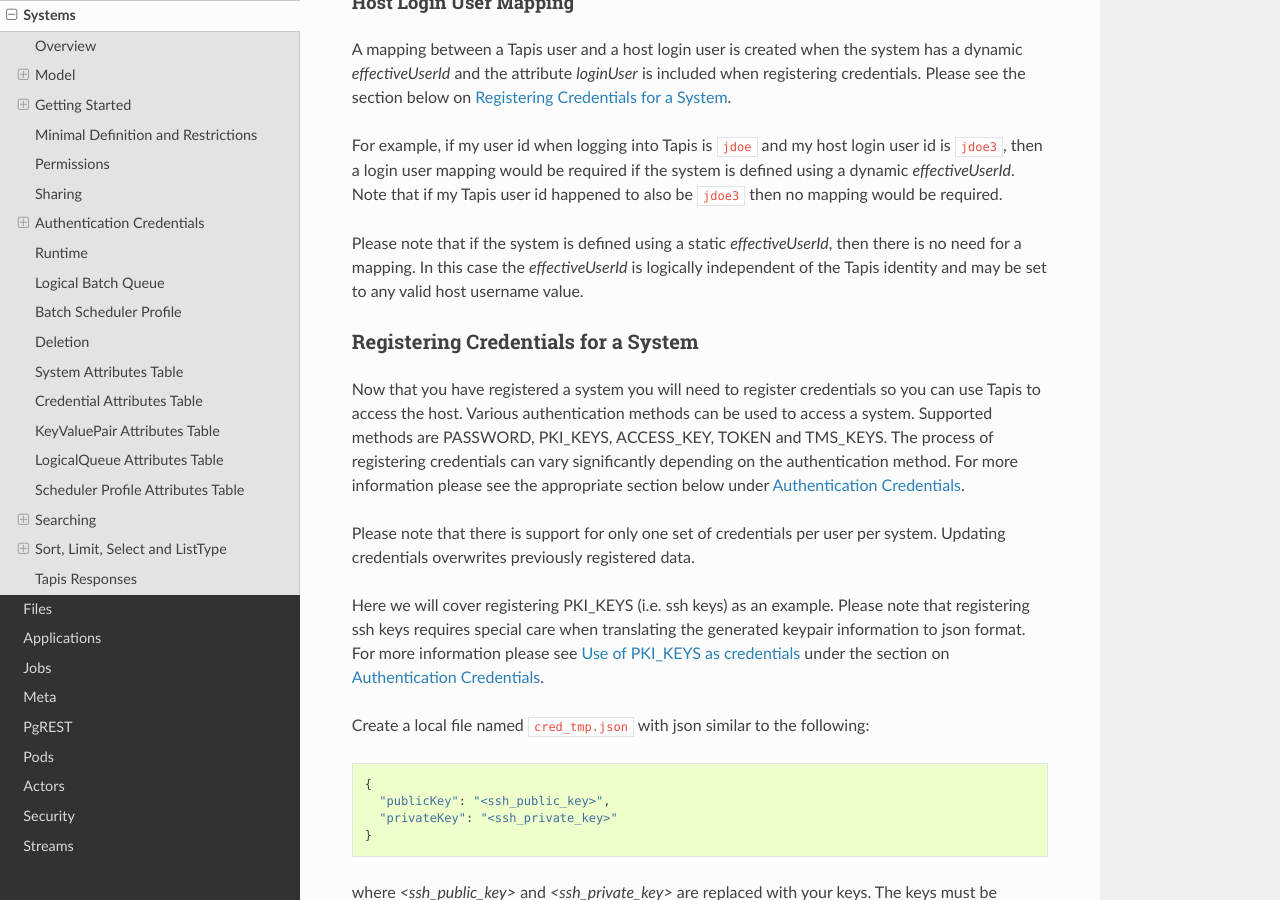
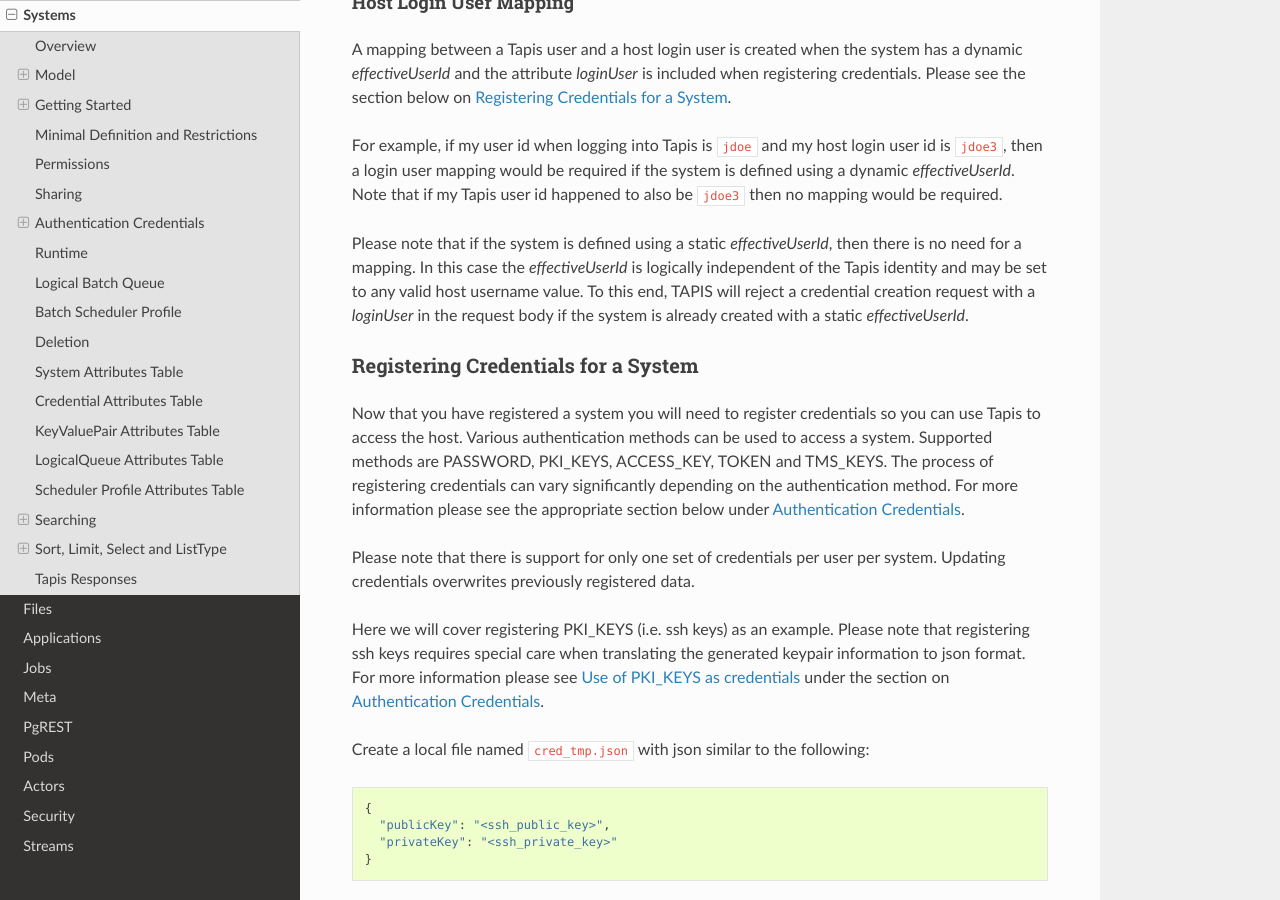
Before and after one commit to tapis-project/documentation, a Sphinx documentation site: the page built from source/technical/systems.rst, in a window 1280 px wide and 900 px high, scrolled down 5042 px. Built offline with Sphinx 7.4.7 and the Read the Docs theme 3.1.0, drawn with Linux system fonts in a browser that asks for light colours.

Commit message:
document change for fixing issue #99 in tapis-systems

```diff
--- a/source/technical/systems.rst
+++ b/source/technical/systems.rst
@@ -227,7 +227,8 @@
 
 Please note that if the system is defined using a static *effectiveUserId*, then there is no need for a mapping.
 In this case the *effectiveUserId* is logically independent of the Tapis identity and may be set to any valid
-host username value.
+host username value. To this end, TAPIS will reject a credential creation request with a *loginUser* in the request body
+if the system is already created with a static *effectiveUserId*.
 
 Registering Credentials for a System
 ~~~~~~~~~~~~~~~~~~~~~~~~~~~~~~~~~~~~
```
